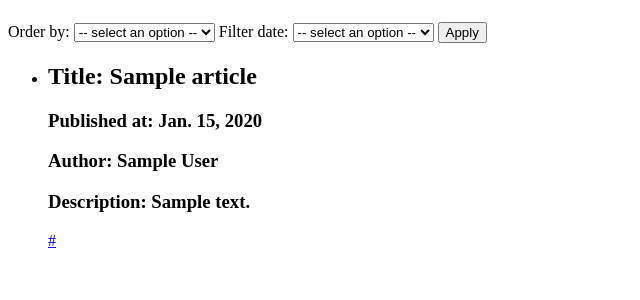
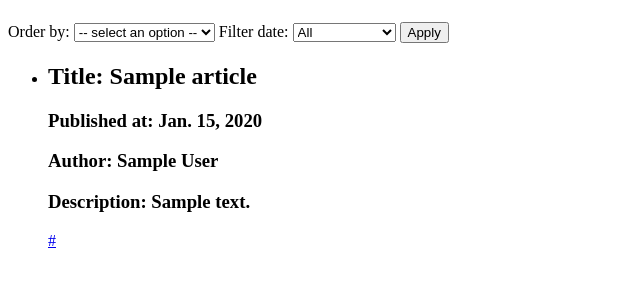
Before and after one commit to schmidtvinicius/pescheck_assignment, a Django app: page /crypto-currencies/000/ in a window 1280 px wide. Shown: the part 58-358 px from the top of the page, without its empty margins (0-640 px from the left). Run offline with Django 3.2, Linux system fonts and the light colour scheme; tables that the repository leaves empty hold one stand-in row (values such as "Sample post").

Commit message:
changed default date value to All

```diff
--- a/cryptodashboard/templates/currency_articles.html
+++ b/cryptodashboard/templates/currency_articles.html
@@ -1,7 +1,7 @@
 {% extends "base.html" %}
 {% block content %}
 <main>
-    <form id="order-and-filer">
+    <form id="order-and-filter">
         Order by:
         <select name="order-by">
             <option disabled selected value> -- select an option -- </option>
@@ -11,7 +11,7 @@
         </select>
         Filter date:
         <select name="filter-date">
-            <option disabled selected value> -- select an option -- </option>
+            <option>All</option>
             {% for date in dates %}
                 <option value="{{ date }}">{{ date }}</option>
             {% endfor %}
```
